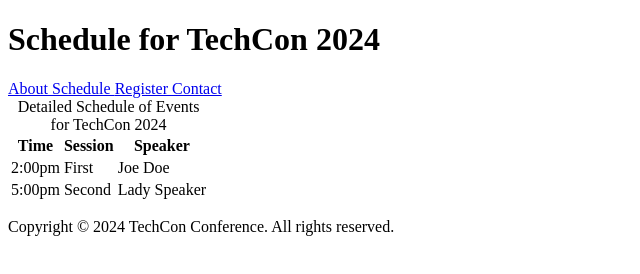
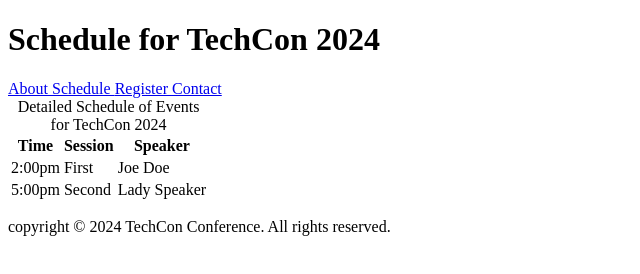
Before and after one commit to Berita-Winnie/TechCon_HTML, a plain HTML site: page techcon_website/schedule.html in a window 1280 px wide. Shown: the full height of the page, 0-640 px from the left. Drawn offline with Linux system fonts and the light colour scheme.

Commit message:
Copyyright

```diff
--- a/techcon_website/schedule.html
+++ b/techcon_website/schedule.html
@@ -40,7 +40,7 @@
     </main>
 
     <footer>
-        <p>Copyright &copy; 2024 TechCon Conference. All rights reserved.</p>
+        <p>copyright &copy; 2024 TechCon Conference. All rights reserved.</p>
     </footer>
 </body>
 </html>
```
